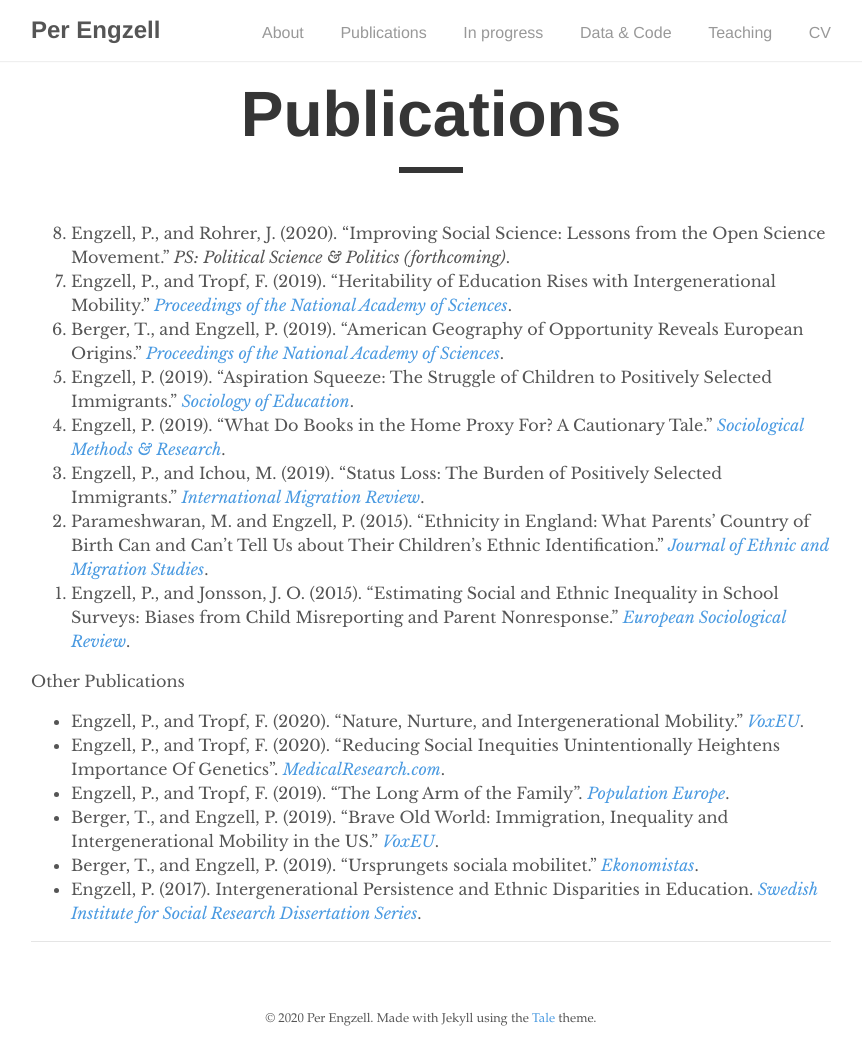
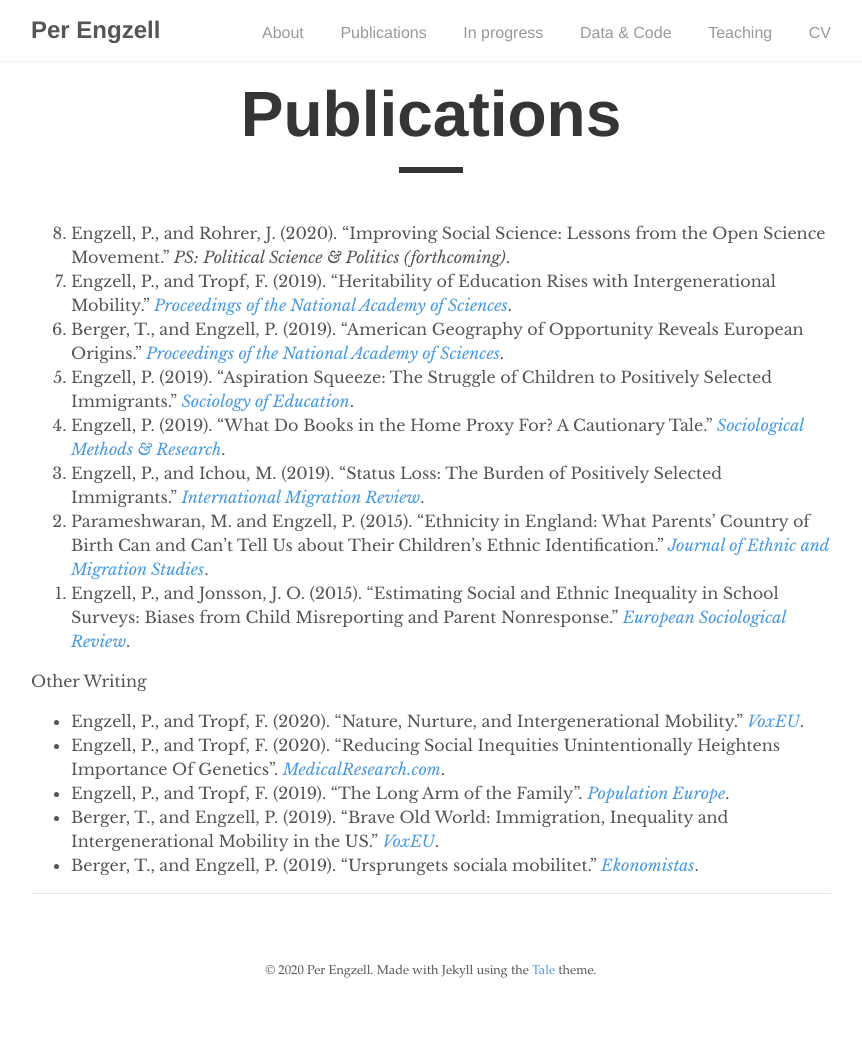
Before and after one commit to pengzell/pengzell.github.io, a Jekyll site: the page built from _pages/publications.md, in a window 1280 px wide. Shown: the whole page, without its empty margins (209-1071 px from the left). Built offline with Jekyll 4.4.1, drawn with Linux system fonts in a browser that asks for light colours; after the commit the page ends 1014 px from its top, so only the background shows below that.

Commit message:
Update publications.md

```diff
--- a/_pages/publications.md
+++ b/_pages/publications.md
@@ -15,10 +15,9 @@ permalink: /publications/
 0. Engzell, P., and Jonsson, J. O. (2015). "Estimating Social and Ethnic Inequality in School Surveys: Biases from Child Misreporting and Parent Nonresponse." [*European Sociological Review*](https://doi.org/10.1093/esr/jcv005).
 {: reversed="reversed"}
 
-Other Publications
+Other Writing
 - Engzell, P., and Tropf, F. (2020). "Nature, Nurture, and Intergenerational Mobility." [*VoxEU*](https://voxeu.org/article/nature-nurture-and-intergenerational-mobility).
 - Engzell, P., and Tropf, F. (2020). "Reducing Social Inequities Unintentionally Heightens Importance Of Genetics". [*MedicalResearch.com*](https://medicalresearch.com/genetic-research/education-reducing-social-inequities-unintentionally-heightens-importance-of-genetics/52857/).
 - Engzell, P., and Tropf, F. (2019). "The Long Arm of the Family". [*Population Europe*](https://population-europe.eu/pop-digest/long-arm-family).
 - Berger, T., and Engzell, P. (2019). "Brave Old World: Immigration, Inequality and Intergenerational Mobility in the US." [*VoxEU*](https://voxeu.org/article/immigration-inequality-and-intergenerational-mobility-us).
 - Berger, T., and Engzell, P. (2019). "Ursprungets sociala mobilitet." [*Ekonomistas*](https://ekonomistas.se/2019/03/18/gastinlagg-ursprungets-sociala-mobilitet/).
-- Engzell, P. (2017). Intergenerational Persistence and Ethnic Disparities in Education. [*Swedish Institute for Social Research Dissertation Series*](http://www.diva-portal.org/smash/record.jsf?pid=diva2%3A1049235&dswid=4839).
```
